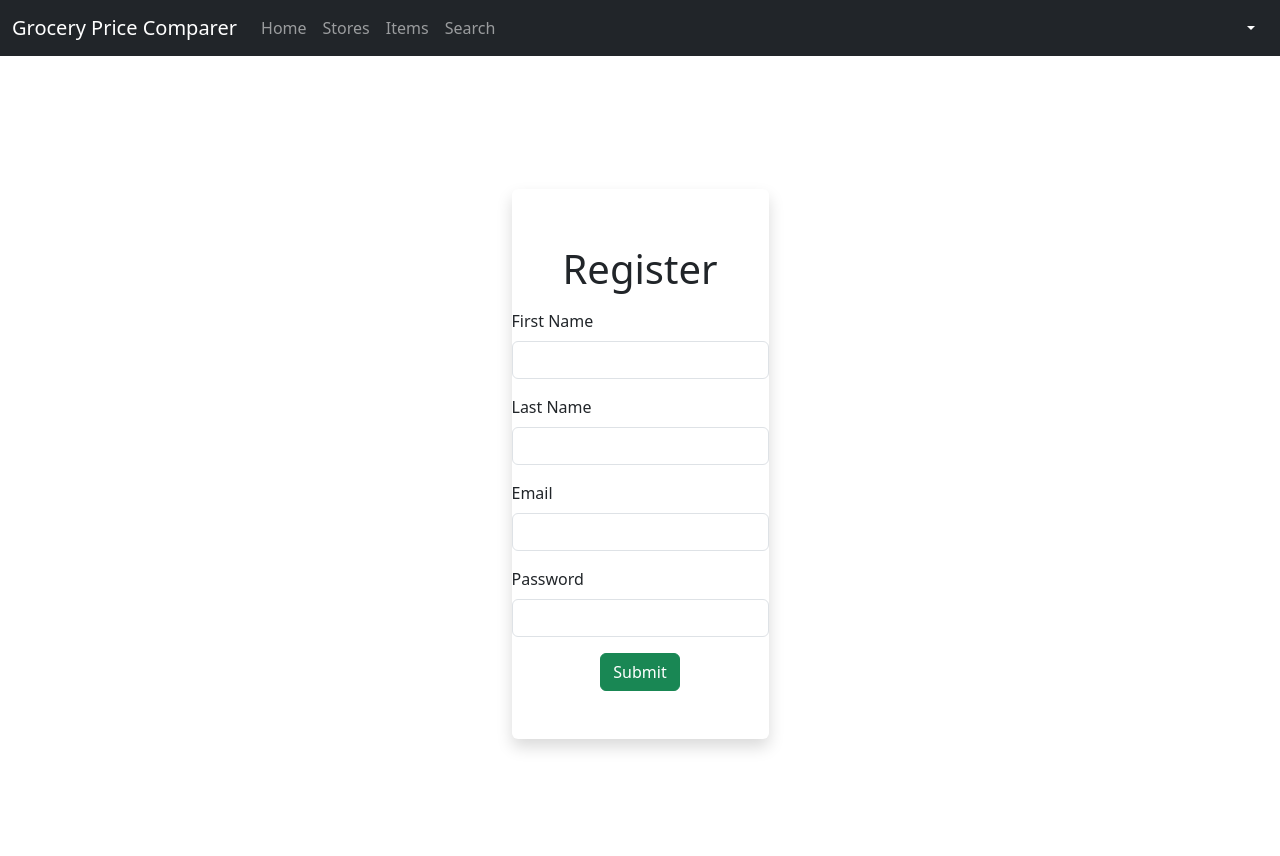
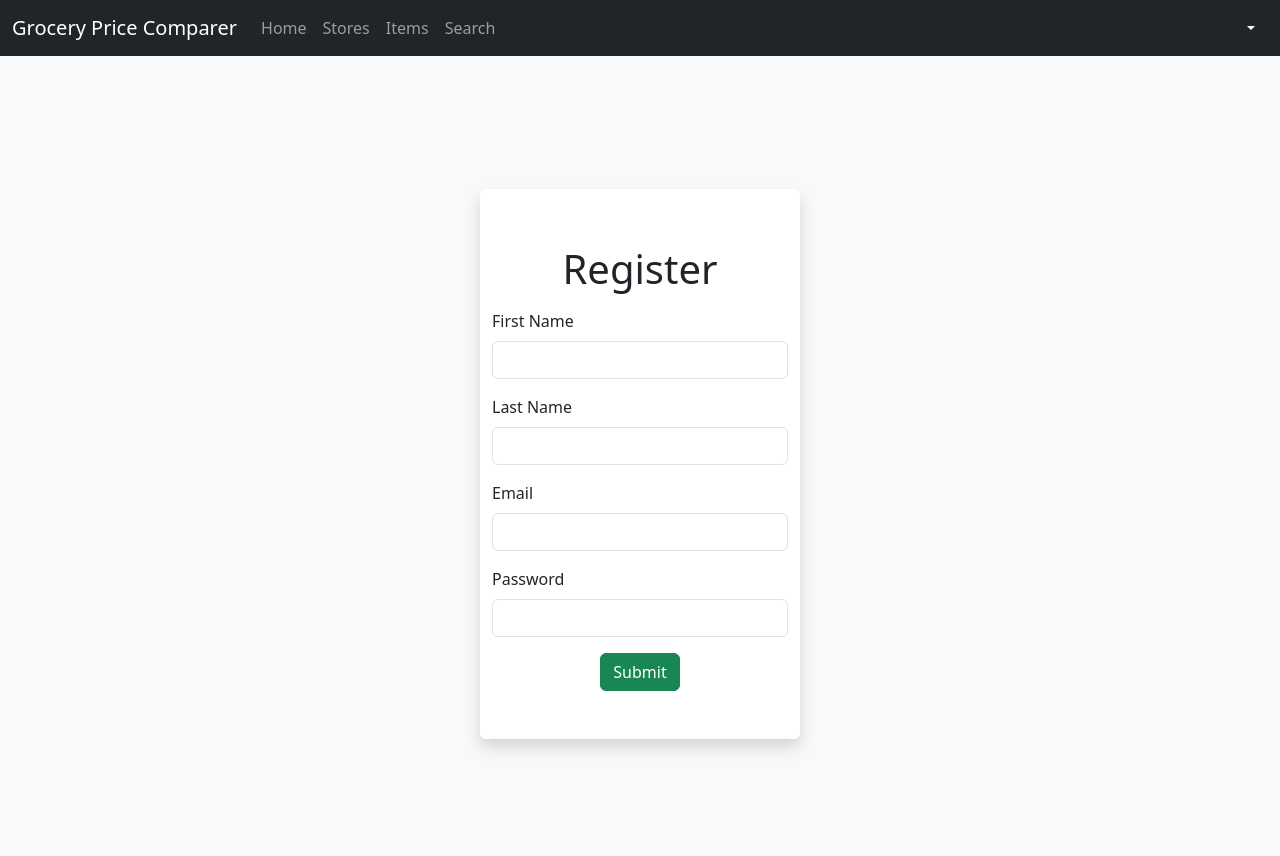
Before and after one commit to dclutes3/it-capstone, a PHP site: template www/html/app/pages/register.php in a window 1280 px wide. Run offline with PHP 8.4, Linux system fonts and the light colour scheme; the template is opened without the code that fills it, so the values that code supplies are empty; some libraries are stand-ins or nearby versions.

Commit message:
more file cleanup

```diff
--- a/plugins/config.php
+++ b/plugins/config.php
@@ -1,4 +1,3 @@
 <?php
 include("database/database.php");
-include("database/database_old.php");
 include("log/log.php");
--- a/www/html/app/pages/register.php
+++ b/www/html/app/pages/register.php
@@ -22,13 +22,15 @@ session_start();
         <link rel="stylesheet" href="../../css/fontawesome-6.4.2.css">
         <link rel="stylesheet" href="../../css/grocery.css">
     </head>
-    <body>
+    <body class='bg-light'>
         <!-- Begin Navbar Include -->
         <?php include 'navbar.php' ?>
         <!-- End Navbar Include -->
         <!-- Begin Content Area -->
         <div class="d-flex align-items-center justify-content-center vh-100">
-            <div class="shadow py-5 bg-white rounded-2 mt-3">
+            <div class="container w-25 shadow py-5 bg-white rounded-2 mt-3">
+                <div class="row">
+                    <div class='col-12'>
                         <h5 id="registerError"></h5>
                         <form id="register" action="register.php" method="post">
                             <div class="mb-3 text-center">
@@ -56,6 +58,8 @@ session_start();
                         </form>
                     </div>
                 </div>
+            </div>
+        </div>
         <!-- End Content Area -->
     </body>
 </html>
```
Also changed, not shown: www/html/app/pages/login.php (+6 -2 lines), plugins/archive/database_old.php (renamed from plugins/database/database_old.php), plugins/classes/user.php (renamed from plugins/database/user.php), plugins/database/tests/test.php (renamed from plugins/database/test.php), plugins/log/tests/test.php (renamed from plugins/log/test.php). Lines whose indentation alone changed are shown as unchanged.
